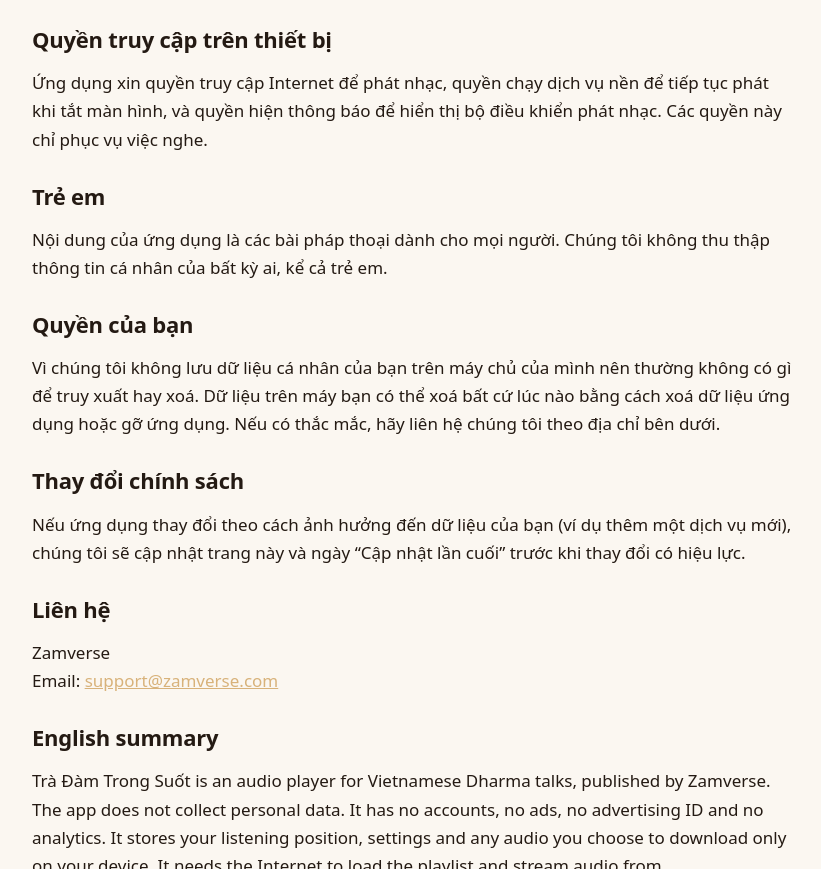
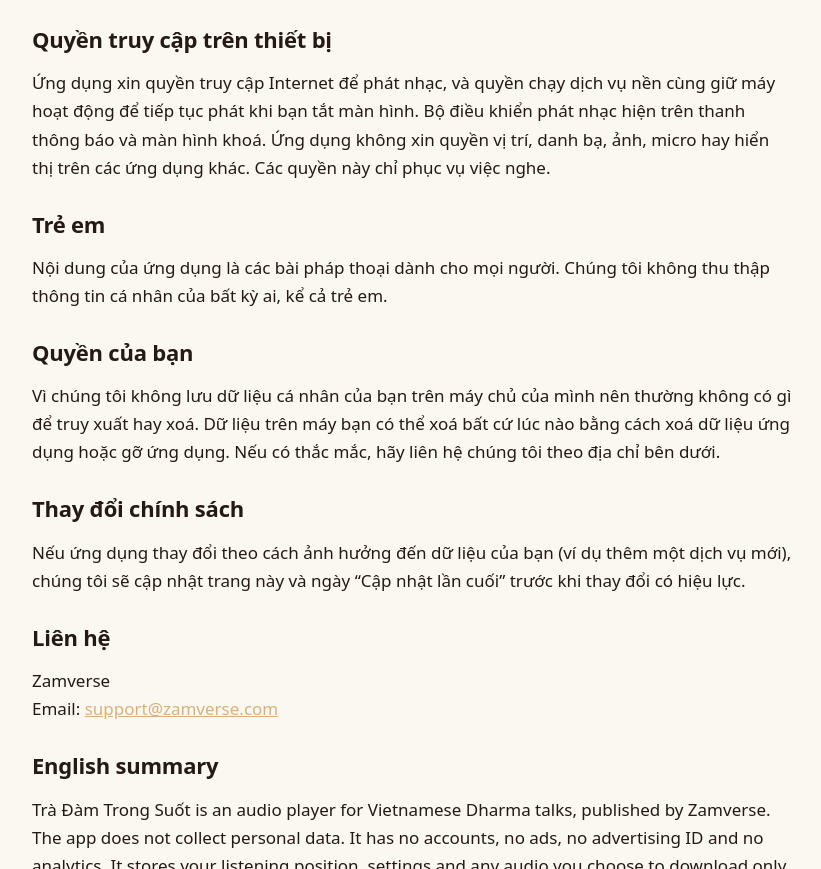
Before and after one commit to longhtd/zam-apps-site, a plain HTML site: page tradamtrongsuot/privacy/index.html in a window 1280 px wide. Shown: the part 1069-1938 px from the top of the page, without its empty margins (68-889 px from the left). Drawn offline with Linux system fonts and the light colour scheme.

Commit message:
Privacy page: permissions text matches the final manifest
Co-Authored-By: Claude Sonnet 5.5 <noreply@anthropic.com>

```diff
--- a/tradamtrongsuot/privacy/index.html
+++ b/tradamtrongsuot/privacy/index.html
@@ -29,7 +29,7 @@
 </ul>
 
 <h2>Quyền truy cập trên thiết bị</h2>
-<p>Ứng dụng xin quyền truy cập Internet để phát nhạc, quyền chạy dịch vụ nền để tiếp tục phát khi tắt màn hình, và quyền hiện thông báo để hiển thị bộ điều khiển phát nhạc. Các quyền này chỉ phục vụ việc nghe.</p>
+<p>Ứng dụng xin quyền truy cập Internet để phát nhạc, và quyền chạy dịch vụ nền cùng giữ máy hoạt động để tiếp tục phát khi bạn tắt màn hình. Bộ điều khiển phát nhạc hiện trên thanh thông báo và màn hình khoá. Ứng dụng không xin quyền vị trí, danh bạ, ảnh, micro hay hiển thị trên các ứng dụng khác. Các quyền này chỉ phục vụ việc nghe.</p>
 
 <h2>Trẻ em</h2>
 <p>Nội dung của ứng dụng là các bài pháp thoại dành cho mọi người. Chúng tôi không thu thập thông tin cá nhân của bất kỳ ai, kể cả trẻ em.</p>
```
